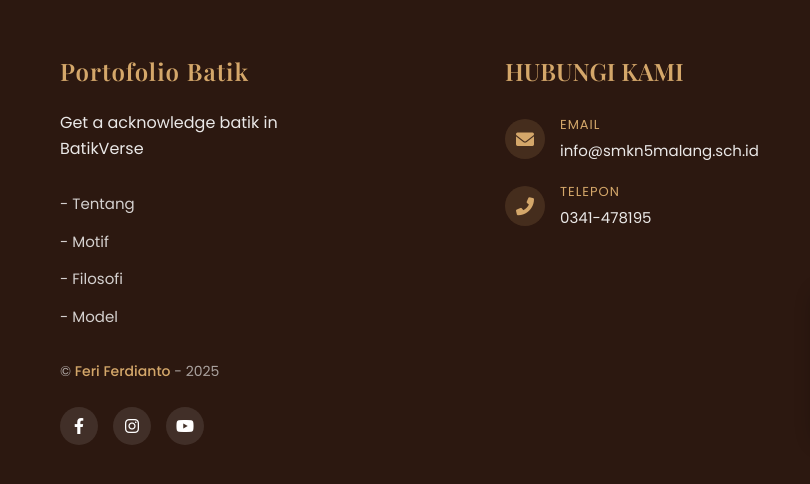
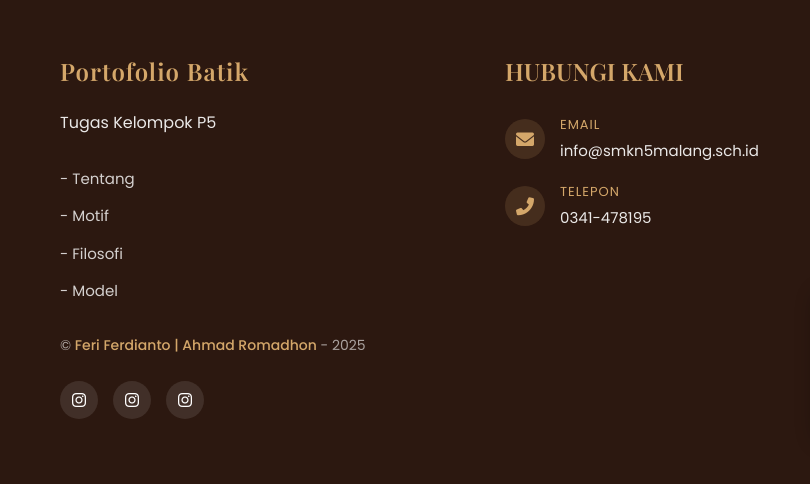
Before and after one commit to Ferr-Hanni/Website-Batk, a plain HTML site: page index.html in a window 1280 px wide. Shown: the part 3987-4471 px from the top of the page, 0-810 px from the left. Drawn offline with nearby package versions, Linux system fonts and the light colour scheme.

Commit message:
perbaikan kecil

```diff
--- a/index.html
+++ b/index.html
@@ -3,7 +3,7 @@
 <head>
   <meta charset="UTF-8">
   <meta name="viewport" content="width=device-width, initial-scale=1.0">
-  <title>Batik Nusantara | Warisan Budaya Indonesia</title>
+  <title>Website Batik P5</title>
   <!-- AOS CSS -->
   <link href="https://unpkg.com/aos@2.3.1/dist/aos.css" rel="stylesheet">
   <!-- Font Awesome Icons -->
@@ -216,7 +216,7 @@
       <!-- Bagian Kiri: Portofolio Batik -->
       <div class="footer-about" data-aos="fade-right">
         <h3>Portofolio Batik</h3>
-        <p class="tagline">Get a acknowledge batik in BatikVerse</p>
+        <p class="tagline">Tugas Kelompok P5</p>
 
         <ul class="nav-links">
           <li><a href="#tentang">- Tentang</a></li>
@@ -226,13 +226,13 @@
         </ul>
 
         <div class="copyright">
-          © <span>Feri Ferdianto</span> - 2025
+          © <span>Feri Ferdianto | Ahmad Romadhon</span> - 2025
         </div>
 
         <div class="social-links-footer">
-          <a href="#"><i class="fab fa-facebook-f"></i></a>
-          <a href="#"><i class="fab fa-instagram"></i></a>
-          <a href="#"><i class="fab fa-youtube"></i></a>
+          <a href="https://www.instagram.com/imnotferrriii/"><i class="fab fa-instagram"></i></a>
+          <a href="https://www.instagram.com/aahmadrh_?utm_source=ig_web_button_share_sheet&igsh=ZDNlZDc0MzIxNw=="><i class="fab fa-instagram"></i></a>
+          <a href="https://www.instagram.com/smkn5_malang?utm_source=ig_web_button_share_sheet&igsh=ZDNlZDc0MzIxNw=="><i class="fab fa-instagram"></i></a>
         </div>
       </div>
 
--- a/style.css
+++ b/style.css
@@ -577,6 +577,8 @@ footer {
   font-weight: 500;
 }
 
+
+
 /* Bagian Hubungi Kami (tengah) */
 .footer-contact h3 {
   font-family: 'Playfair Display', serif;
```
